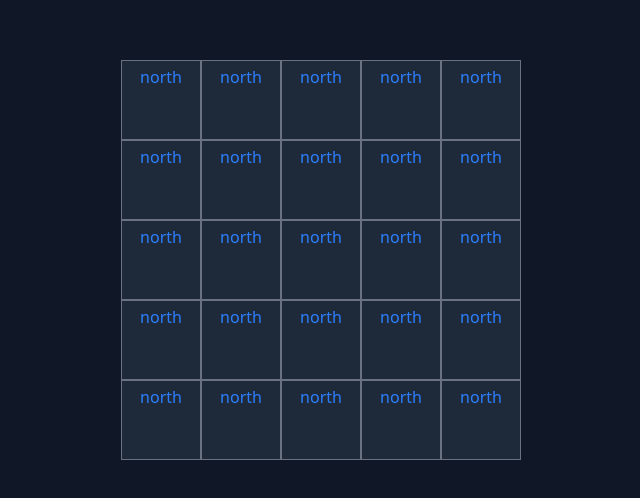
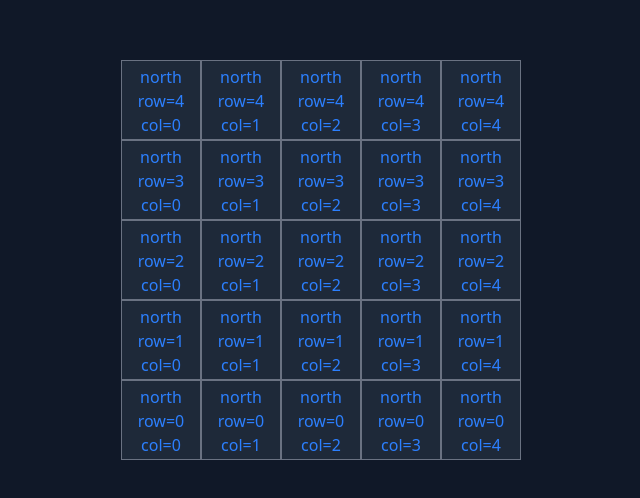
Before and after one commit to koderka2020/nestjs-vite-robot-simulator, a React (Vite) app: page / in a window 1280 px wide. Shown: the part 172-670 px from the top of the page, without its empty margins (319-959 px from the left). Built offline with nearby package versions, Linux system fonts and the light colour scheme; no server answers.

Commit message:
Update grid to flex-boxes to populate correct coordinates, update Square func to save coordinates to db, adding types to state

```diff
--- a/src/components/Square.tsx
+++ b/src/components/Square.tsx
@@ -1,8 +1,14 @@
-export default function Square({ saveMove, robot }: { saveMove: (event: { preventDefault: () => void }) => void, robot: { direction: string, x?: number, y?: number }}) {
+export default function Square({ saveMove, robot, y, x }: { saveMove: (newState: { direction: string; x: number; y: number }) => void, robot: { direction: string}, y: number, x: number}) {
+
+  const updateState = () => {
+    const newState = { direction: robot.direction, x: x, y: y };
+    saveMove(newState);
+  }
+
   return (
-  <div className="w-20 h-20 bg-gray-800 text-blue-500 border border-solid border-gray-500 p-1">
-    <button onClick={saveMove}>
-      {robot.direction} {robot.x} {robot.y}
+  <div className="w-20 h-20 bg-gray-800 text-blue-500 border border-solid border-gray-500 p-1 flex-shrink-0">
+    <button onClick={updateState}>
+      {robot.direction} row={y} col={x}
     </button>
   </div>
 )
--- a/src/components/Tabletop.tsx
+++ b/src/components/Tabletop.tsx
@@ -5,7 +5,11 @@ import Square from './Square';
 const SIZE = 5;
 
 function Tabletop() {
-  const [robot, setRobot] = useState({
+  const [robot, setRobot] = useState<{
+    direction: string;
+    x?: number;
+    y?: number;
+  }>({
     direction: 'north',
     x: undefined,
     y: undefined
@@ -19,33 +23,38 @@ function Tabletop() {
   }, []);
 
 
-  const saveMove = async(event: { preventDefault: () => void; }) => {
-    event.preventDefault();
+  const saveMove = async(newState: { direction: string; x: number; y: number }) => {
     try {
       fetch('http://localhost:3000/api/robot-history', {
         method: 'POST',
-        body: JSON.stringify(robot),
+        body: JSON.stringify(newState),
         headers: {
           'Content-Type': 'application/json'
         }
       })
         .then(response => response.json())
-        .then(data => console.log(data))
+        .then(data => {
+          console.log(data);
+          setRobot(newState);
+        })
         .catch(error => console.error('Error:', error));
    } catch (error) {
     console.error('Error:', error);
    }
-
     }
 
   return (
     <div className="h-screen flex content-center justify-center items-center">
-      <div className="grid grid-cols-5">
-        {Array.from({ length: SIZE * SIZE }, (_, index) => (
-          <Square key={index} saveMove={saveMove} robot={robot}/>
+      <div className="flex flex-col-reverse m-8">
+        {Array.from({ length: SIZE }, (_, idx) => (
+          <div key={idx} className="flex flex-row">
+          {Array.from({ length: SIZE }, (_, index) => (
+            <Square key={index} saveMove={saveMove} robot={robot} y={idx} x={index}/>
+          ))}
+          </div>
         ))}
       </div>
-  </div>
+    </div>
   )
 }
 
```
